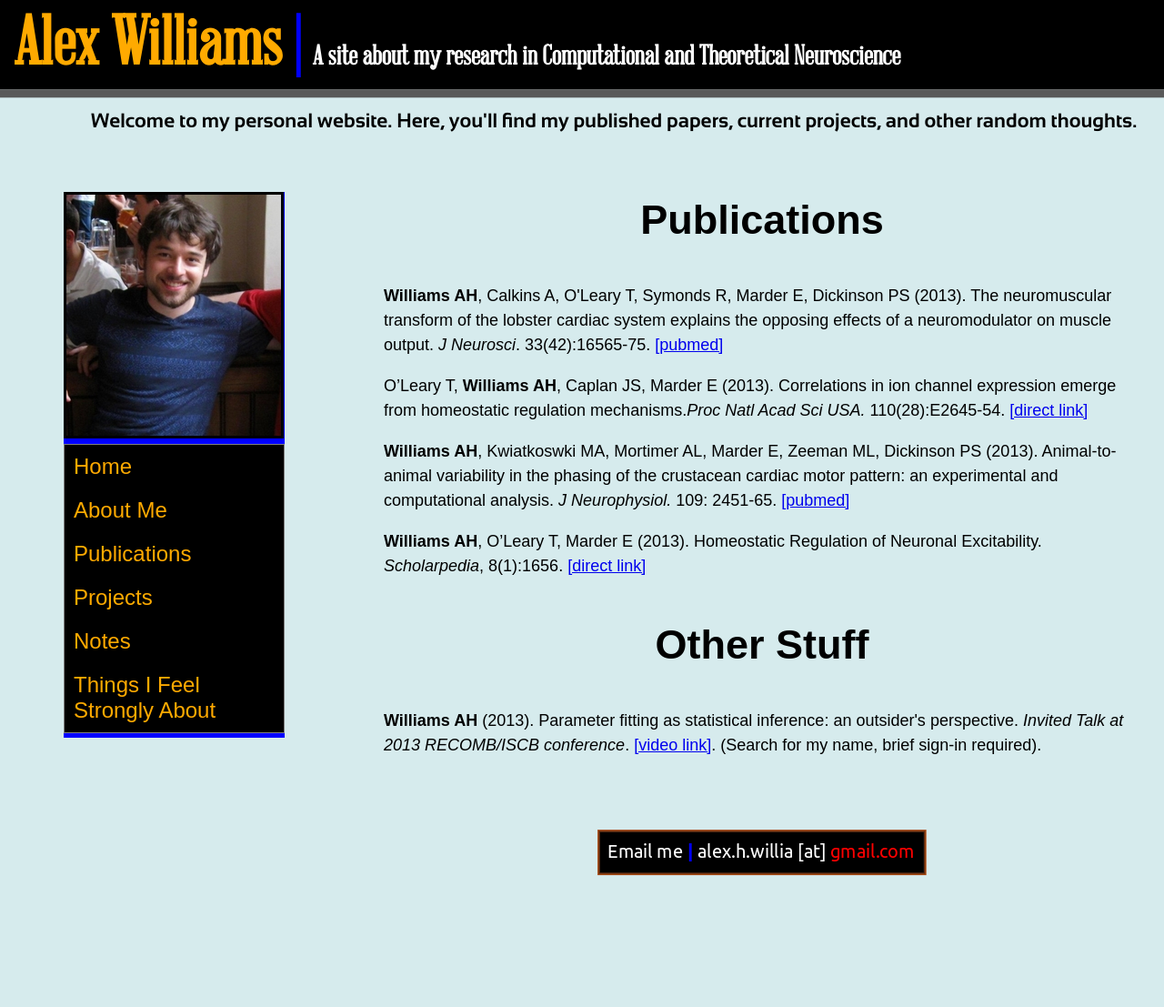
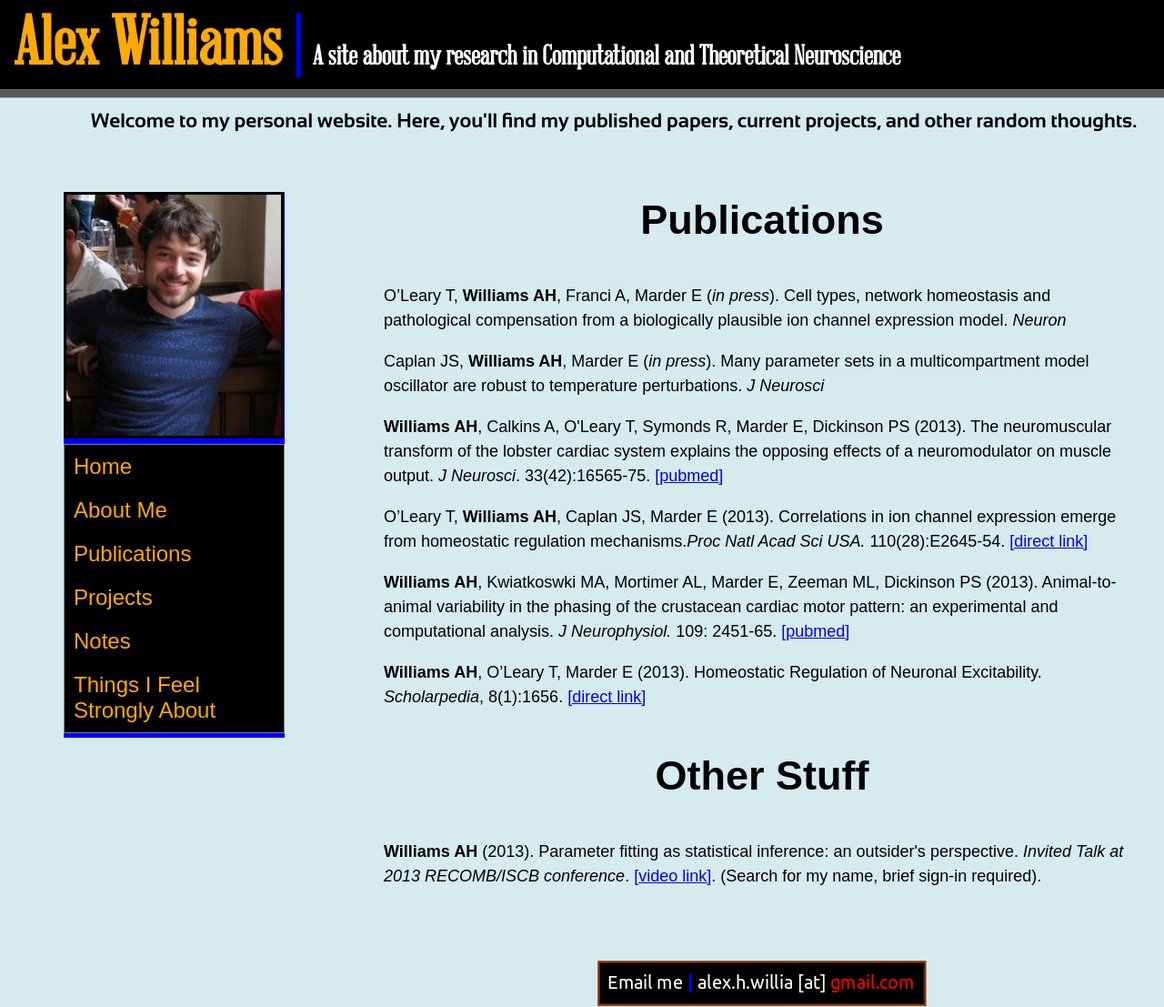
Before and after one commit to ahwillia/ahwillia.github.com, a Jekyll site: the page built from pubs/index.html, in a window 1280 px wide. Shown: the whole page at 91% size. Built offline with Jekyll 4.4.1, drawn with Linux system fonts in a browser that asks for light colours; before the commit the page ends 963 px from its top, so only the background shows below that.

Commit message:
updated pubs

```diff
--- a/pubs/index.html
+++ b/pubs/index.html
@@ -7,6 +7,8 @@
   <div>
 	<div id="pagetitle"> Publications </div>
 	<ul id="bodyul">
+		<li id="bodyli"> O’Leary T, <b>Williams AH</b>, Franci A, Marder E (<i>in press</i>). Cell types, network homeostasis and pathological compensation from a biologically plausible ion channel expression model. <i>Neuron</i>
+		<li id="bodyli"> Caplan JS, <b>Williams AH</b>, Marder E (<i>in press</i>). Many parameter sets in a multicompartment model oscillator are robust to temperature perturbations. <i>J Neurosci</i>
 		<li id="bodyli"> <b>Williams AH</b>, Calkins A, O'Leary T, Symonds R, Marder E, Dickinson PS (2013). The neuromuscular transform of the lobster cardiac system explains the opposing effects of a neuromodulator on muscle output. <i>J Neurosci</i>. 33(42):16565-75. <a id="textlink" href="http://www.ncbi.nlm.nih.gov/pubmed/24133260" target="_blank">[pubmed]</a></li>
 		<li id="bodyli"> O’Leary T, <b>Williams AH</b>, Caplan JS, Marder E (2013). Correlations in ion channel expression emerge from homeostatic regulation mechanisms.<i>Proc Natl Acad Sci USA.</i> 110(28):E2645-54. <a id="textlink" href="http://www.pnas.org/content/110/28/E2645.long" target="_blank">[direct link]</a> </li>
 		<li id="bodyli"> <b>Williams AH</b>, Kwiatkoswki MA, Mortimer AL, Marder E, Zeeman ML, Dickinson PS (2013). Animal-to-animal variability in the phasing of the crustacean cardiac motor pattern: an experimental and computational analysis. <i>J Neurophysiol.</i> 109: 2451-65. <a id="textlink" href="http://www.ncbi.nlm.nih.gov/pubmed/23446690" target="_blank">[pubmed]</a> </li>
```
